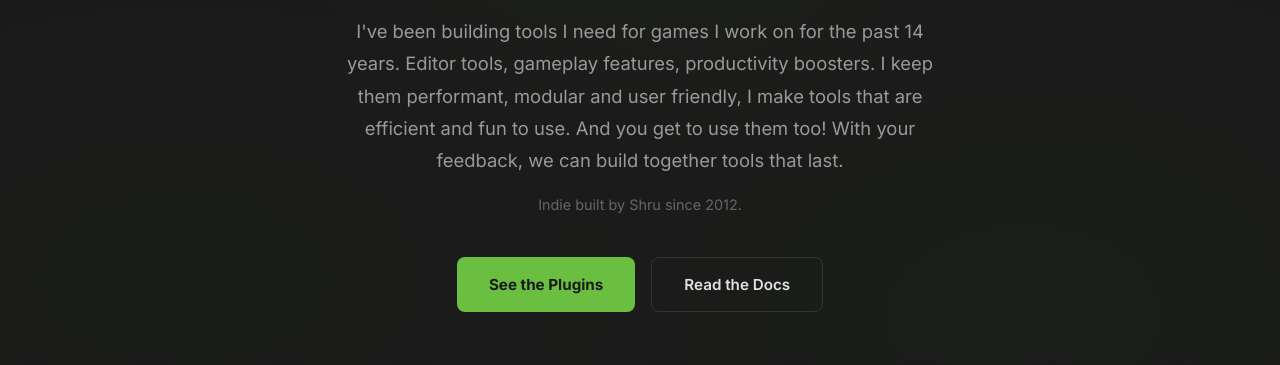
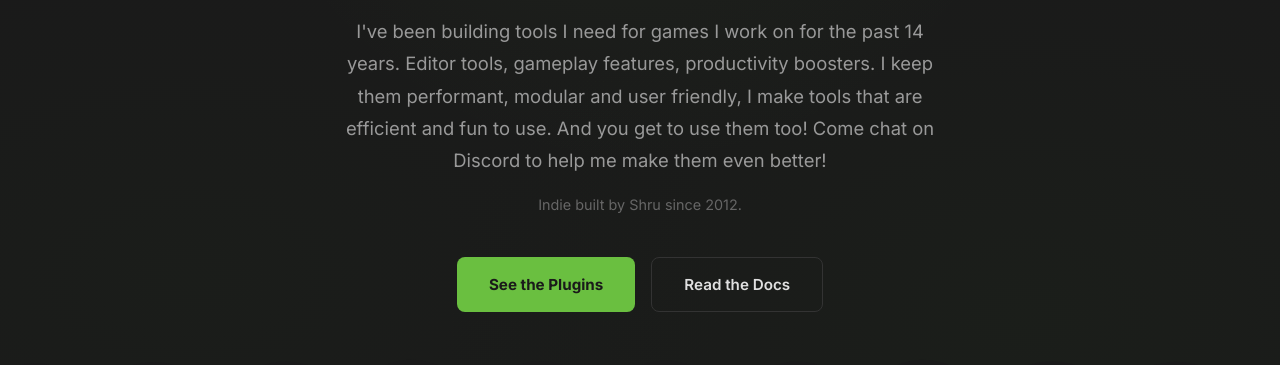
Before and after one commit to Shrubokrant/jungleteam.org, a plain HTML site: page index.html in a window 1280 px wide. Shown: the part 435-800 px from the top of the page. Drawn offline with Linux system fonts and the light colour scheme.

Commit message:
Hero: update Discord CTA line

```diff
--- a/index.html
+++ b/index.html
@@ -588,7 +588,7 @@
     </div>
     <img src="https://assetstorev1-prd-cdn.unity3d.com/key-image/8009c299-78b3-4e5b-befa-fadfc6297b8b.png" alt="Jungle" class="hero-logo">
     <h1>Tools grown in the <em>gamedev jungle</em>.</h1>
-    <p>I've been building tools I need for games I work on for the past 14 years. Editor tools, gameplay features, productivity boosters. I keep them performant, modular and user friendly, I make tools that are efficient and fun to use. And you get to use them too! With your feedback, we can build together tools that last.</p>
+    <p>I've been building tools I need for games I work on for the past 14 years. Editor tools, gameplay features, productivity boosters. I keep them performant, modular and user friendly, I make tools that are efficient and fun to use. And you get to use them too! Come chat on Discord to help me make them even better!</p>
     <p class="subtext">Indie built by Shru since 2012.</p>
     <div class="hero-buttons">
         <a href="#plugins" class="btn-primary">See the Plugins</a>
```
